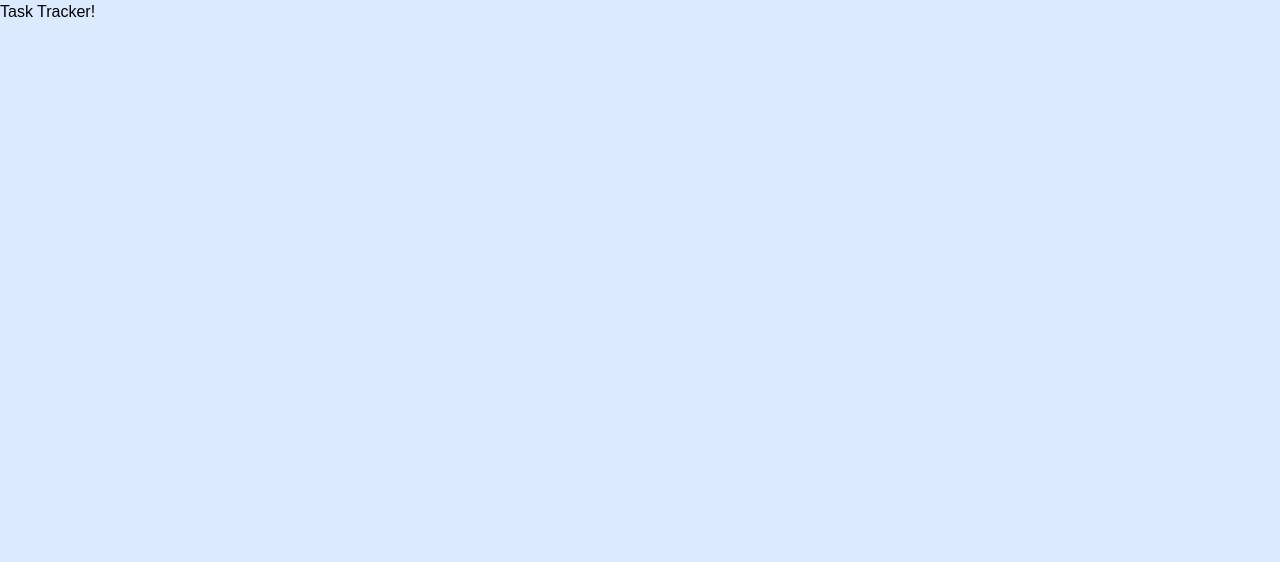
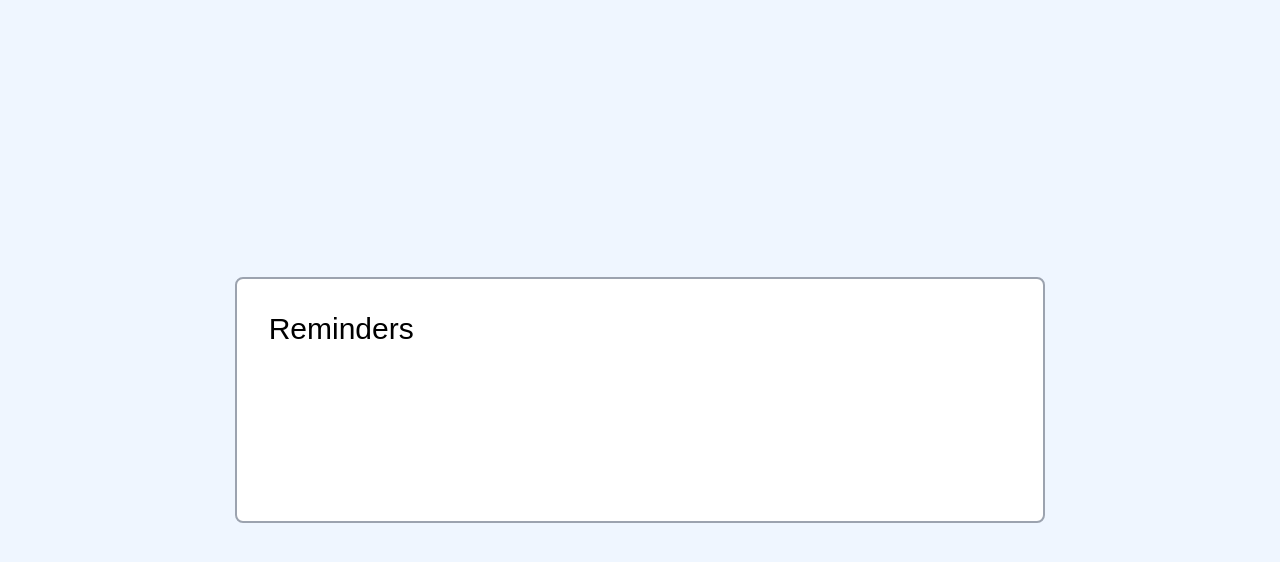
Before and after one commit to AbhinavRobinson/one-react-app, a React (Create React App) app: page / in a window 1280 px wide. Shown: the top 562 px of the page. Built offline with nearby package versions, Linux system fonts and the light colour scheme.

Commit message:
(feat): add reminders

```diff
--- a/src/App.tsx
+++ b/src/App.tsx
@@ -7,7 +7,7 @@ import Reminder from "./components/Reminder";
  */
 const App = () => {
   return (
-    <div className="w-screen h-screen p-0 m-0 bg-blue-100">
+    <div className="flex items-center justify-center w-screen h-screen p-8 m-0 bg-blue-50">
       {/** Reminder
        * @component Reminder
        */}
--- a/src/components/Reminder.tsx
+++ b/src/components/Reminder.tsx
@@ -1,12 +1,10 @@
-import { JsxElement } from "typescript";
-
 /** Task Reminder Component
- * @returns {JsxElement} Task Reminder
+ * @returns Task Reminder
  */
-const Reminder = () => {
+const Reminder = ({ title = "Reminders" }) => {
   return (
-    <header>
-      <h1>Task Tracker!</h1>
+    <header className="w-2/3 p-8 bg-white border-2 border-gray-400 rounded-lg h-1/3">
+      <h1 className="text-3xl font-medium">{title}</h1>
     </header>
   );
 };
```
Also changed, not shown: 1 other file (tests, documents, lock files or other folders).
